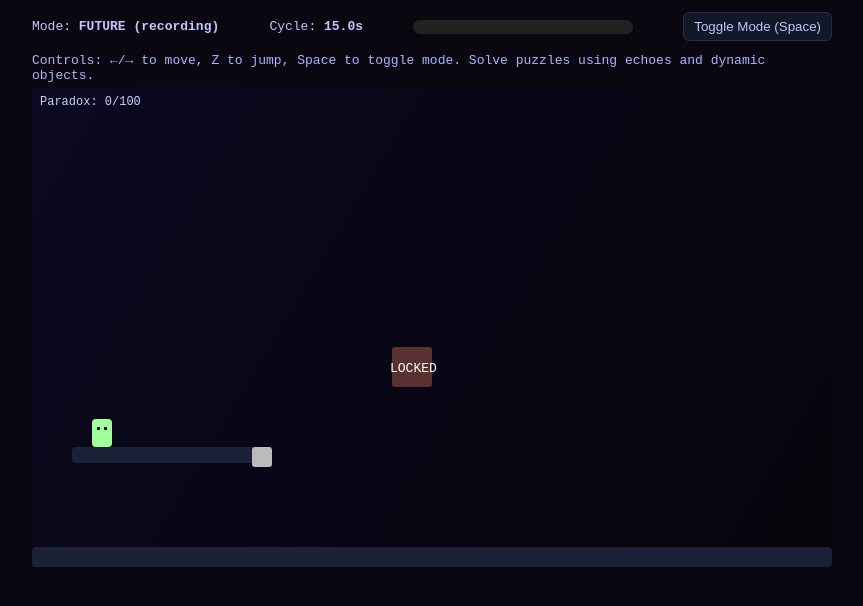
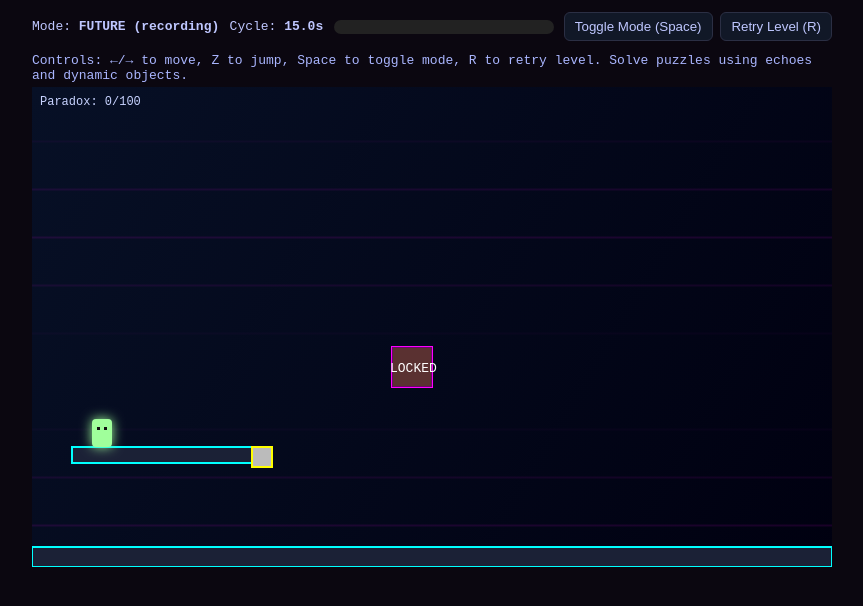
Before and after one commit to AI-Coder-guy/timeshift-fractured-realms, a plain HTML site: page index.html in a window 1280 px wide. Shown: the whole page, without its empty margins (208-1071 px from the left). Drawn offline with Linux system fonts and the light colour scheme.

Commit message:
Update index.html

```diff
--- a/index.html
+++ b/index.html
@@ -3,10 +3,10 @@
 <head>
 <meta charset="UTF-8">
 <meta name="viewport" content="width=device-width,initial-scale=1.0">
-<title>TimeShift: Fractured Realms — 10-Level Full</title>
+<title>TimeShift: Fractured Realms</title>
 <style>
 html,body{margin:0;padding:0;height:100%;background:#0b0710;color:#fff;font-family:monospace;}
-canvas{display:block;margin:0 auto;background:linear-gradient(#071026,#000);}
+canvas{display:block;margin:0 auto;background:#0b0710;}
 #ui{width:800px;margin:12px auto;display:flex;justify-content:space-between;align-items:center;}
 .meter{width:220px;height:14px;background:#222;border-radius:7px;overflow:hidden;}
 .meter>i{display:block;height:100%;background:linear-gradient(90deg,#ff6b6b,#ffb86b);width:0%;}
@@ -21,25 +21,50 @@ button:active{transform:translateY(1px)}
   <div class="label">Mode: <strong id="modeLabel">FUTURE (recording)</strong></div>
   <div class="label">Cycle: <strong id="timerLabel">20.0s</strong></div>
   <div class="meter" title="Paradox meter"><i id="paradoxFill"></i></div>
-  <div><button id="toggleBtn">Toggle Mode (Space)</button></div>
+  <div>
+    <button id="toggleBtn">Toggle Mode (Space)</button>
+    <button id="retryBtn">Retry Level (R)</button>
+  </div>
 </div>
-<div id="hint">Controls: ←/→ to move, Z to jump, Space to toggle mode. Solve puzzles using echoes and dynamic objects.</div>
+<div id="hint">
+Controls: ←/→ to move, Z to jump, Space to toggle mode, R to retry level. Solve puzzles using echoes and dynamic objects.
+</div>
 <canvas id="game" width="800" height="480"></canvas>
 <script>
 (() => {
-// --- Setup ---
 const canvas=document.getElementById('game'),ctx=canvas.getContext('2d');
 const W=canvas.width,H=canvas.height;
 const gravity=0.9,CYCLE_SECONDS=20;
 let cycleTimer=CYCLE_SECONDS,mode='FUTURE';
+let glitchFrames=0,bgOffset=0;
 const modeLabel=document.getElementById('modeLabel');
 const timerLabel=document.getElementById('timerLabel');
 const paradoxFill=document.getElementById('paradoxFill');
 const toggleBtn=document.getElementById('toggleBtn');
+const retryBtn=document.getElementById('retryBtn');
+
 const keys={};
-document.addEventListener('keydown',e=>{keys[e.key.toLowerCase()]=true;if(e.code==='Space'){e.preventDefault();toggleMode();}});
-document.addEventListener('keyup',e=>{keys[e.key.toLowerCase()]=false;});
-toggleBtn.addEventListener('click',toggleMode);
+document.addEventListener('keydown', e=>{
+  keys[e.key.toLowerCase()] = true;
+  if(e.code==='Space'){e.preventDefault(); toggleMode();}
+  if(e.key.toLowerCase()==='r'){resetLevel();}
+});
+document.addEventListener('keyup', e=>{keys[e.key.toLowerCase()] = false;});
+toggleBtn.addEventListener('click',()=>{toggleMode();});
+retryBtn.addEventListener('click',()=>{resetLevel();});
+
+// --- Particle system ---
+let particles=[];
+function spawnParticles(x,y,color,count=8){
+  for(let i=0;i<count;i++){
+    particles.push({x,y,vx:(Math.random()-0.5)*4,vy:(Math.random()-1.5)*4,life:30+Math.random()*20,color});
+  }
+}
+function updateParticles(){
+  for(let i=particles.length-1;i>=0;i--){
+    const p=particles[i];p.x+=p.vx;p.y+=p.vy;p.vy+=0.1;p.life--;if(p.life<=0)particles.splice(i,1);}
+}
+function drawParticles(){for(const p of particles){ctx.fillStyle=p.color;ctx.globalAlpha=p.life/50;ctx.fillRect(p.x,p.y,2,2);}ctx.globalAlpha=1;}
 
 // --- Player / Echo ---
 function makeActor(x,y,color){return{x:x,y:y,w:20,h:28,vx:0,vy:0,onGround:false,color:color||'#80e7ff',inputs:{}};}
@@ -73,7 +98,7 @@ const levels=[
 {platforms:[{x:0,y:H-20,w:W,h:20},{x:40,y:360,w:200,h:16}],door:{x:360,y:260,w:40,h:40,closed:true},lever:{x:220,y:360,w:20,h:20,pressed:false},dynamicObjects:[]},
 {platforms:[{x:0,y:H-20,w:W,h:20},{x:40,y:360,w:200,h:16},{x:260,y:300,w:200,h:16}],door:{x:720,y:320,w:40,h:40,closed:true},lever:{x:260,y:280,w:20,h:20,pressed:false},dynamicObjects:[]},
 {platforms:[{x:0,y:H-20,w:W,h:20},{x:40,y:360,w:200,h:16}],door:{x:720,y:320,w:40,h:40,closed:true},lever:{x:260,y:280,w:20,h:20,pressed:false},dynamicObjects:[{type:'laser',x:400,y:300,w:300,h:5,active:true}]},
-{platforms:[{x:0,y:H-20,w:W,h:20},{x:380,y:330,w:100,h:10}],door:{x:720,y:300,w:40,h:40,closed:true},lever:{x:380,y:300,w:20,h:20,pressed:false},dynamicObjects:[{type:'moving',x:380,y:330,w:100,h:10,dir:1,speed:2,startX:380,endX:600}]},
+{platforms:[{x:0,y:H-20,w:W,h:20},{x:380,y:330,w:100,h:10}],door:{x:720,y:300,w:40,h:40,closed:true},lever:{x:380,y:330,w:20,h:20,pressed:false},dynamicObjects:[{type:'moving',x:380,y:330,w:100,h:10,dir:1,speed:2,startX:380,endX:600}]},
 {platforms:[{x:0,y:H-20,w:W,h:20},{x:220,y:320,w:100,h:16},{x:360,y:280,w:80,h:16}],door:{x:650,y:300,w:40,h:40,closed:true},lever:{x:220,y:320,w:20,h:20,pressed:false},lever2:{x:360,y:280,w:20,h:20,pressed:false},dynamicObjects:[]},
 {platforms:[{x:0,y:H-20,w:W,h:20},{x:380,y:280,w:80,h:16}],door:{x:720,y:320,w:40,h:40,closed:true},lever:{x:380,y:280,w:20,h:20,pressed:false},dynamicObjects:[{type:'falling',x:380,y:260,w:80,h:10,dy:0,active:false}]},
 {platforms:[{x:0,y:H-20,w:W,h:20}],door:{x:720,y:320,w:40,h:40,closed:true},lever:{x:380,y:280,w:20,h:20,pressed:false},dynamicObjects:[]},
@@ -84,10 +109,10 @@ const levels=[
 
 let currentLevel=0,platforms=levels[currentLevel].platforms,door=levels[currentLevel].door,lever=levels[currentLevel].lever,lever2=levels[currentLevel].lever2||null,dynamicObjects=levels[currentLevel].dynamicObjects||[];
 
-// --- Game Functions ---
-function fracture(){if(currentRecording.length>5){const e={frames:currentRecording.slice(),color:'#7eaef0',actor:makeActor(currentRecording[0].x,currentRecording[0].y,'#7eaef0'),playing:true,frameIndex:0};echoes.push(e);}currentRecording=[];mode='PAST';cycleTimer=CYCLE_SECONDS;if(echoes.length>4)echoes.shift();}
+// --- Functions ---
+function fracture(){if(currentRecording.length>5){const e={frames:currentRecording.slice(),color:'#7eaef0',actor:makeActor(currentRecording[0].x,currentRecording[0].y,'#7eaef0'),playing:true,frameIndex:0};echoes.push(e);}currentRecording=[];mode='PAST';cycleTimer=CYCLE_SECONDS;if(echoes.length>4)echoes.shift();glitchFrames=6;spawnParticles(player.x+player.w/2,player.y+player.h/2,'#7fffd4',15);}
 function toggleMode(){if(mode==='FUTURE'){fracture();}else{mode='FUTURE';cycleTimer=CYCLE_SECONDS;player.x=60;player.y=320;player.vx=0;player.vy=0;}}
-function resetLevel(){echoes=[];currentRecording=[];paradox=0;door.closed=true;lever.pressed=false;if(lever2)lever2.pressed=false;player.x=60;player.y=320;player.vx=0;player.vy=0;mode='FUTURE';}
+function resetLevel(){echoes=[];currentRecording=[];paradox=0;door.closed=true;lever.pressed=false;if(lever2)lever2.pressed=false;player.x=60;player.y=320;player.vx=0;player.vy=0;mode='FUTURE';cycleTimer=CYCLE_SECONDS;}
 function nextLevel(){currentLevel++;if(currentLevel>=levels.length){alert('All levels complete! Restarting.');currentLevel=0;}
 platforms=levels[currentLevel].platforms;door=levels[currentLevel].door;lever=levels[currentLevel].lever;lever2=levels[currentLevel].lever2||null;dynamicObjects=levels[currentLevel].dynamicObjects||[];resetLevel();}
 function checkWin(){if(!door.closed&&player.x>door.x+door.w&&player.y+player.h>door.y){alert(`Level ${currentLevel+1} complete!`);nextLevel();}}
@@ -101,27 +126,39 @@ function loop(){
   for(const e of echoes){if(rectsOverlap(e.actor,lever))lever.pressed=true;if(lever2&&rectsOverlap(e.actor,lever2))lever2.pressed=true;}
   for(const o of dynamicObjects){if(o.type==='laser')o.active=!lever.pressed;if(o.type==='moving'){if(lever.pressed)o.x+=o.speed*o.dir;if(o.x<o.startX||o.x>o.endX)o.dir*=-1;}if(o.type==='lift'){if(lever.pressed)o.y-=1;if(o.y<o.endY)o.y=o.endY;}if(o.type==='falling'){if(lever.pressed)o.active=true;if(o.active)o.y+=2;if(o.y>H-20)o.y=H-20;}}
   door.closed=lever2?!(lever.pressed&&lever2.pressed):!lever.pressed;
-  for(const e of echoes){if(!e.playing)continue;if(rectsOverlap(player,e.actor))paradox+=1;}paradox=Math.max(0,paradox-0.5);if(paradox>=PARADOX_MAX)resetLevel();
+  for(const e of echoes){if(!e.playing)continue;if(rectsOverlap(player,e.actor)){paradox+=1;spawnParticles(player.x+player.w/2,player.y+player.h/2,'#ff6bff',8);}}
+  paradox=Math.max(0,paradox-0.5);if(paradox>=PARADOX_MAX)resetLevel();
   cycleTimer-=1/60;if(cycleTimer<=0)fracture();
   modeLabel.textContent=mode==='FUTURE'?'FUTURE (recording)':'PAST (playing)';timerLabel.textContent=`${cycleTimer.toFixed(1)}s`;paradoxFill.style.width=Math.min(100,(paradox/PARADOX_MAX)*100+'%');
+  updateParticles();
   render();checkWin();requestAnimationFrame(loop);
 }
 
 // --- Render ---
+function renderBackground(){
+  const grad=ctx.createLinearGradient(0,0,W,H);
+  grad.addColorStop(0,'#071026');grad.addColorStop(1,'#000010');ctx.fillStyle=grad;ctx.fillRect(0,0,W,H);
+  for(let i=0;i<10;i++){ctx.fillStyle=`rgba(255,0,255,${0.05+Math.sin(bgOffset+i)*0.05})`;ctx.fillRect(0,i*48+bgOffset%48,W,2);}
+  bgOffset+=0.5;
+}
+
 function render(){
-  ctx.clearRect(0,0,W,H);
-  const g=ctx.createLinearGradient(0,0,W,H);g.addColorStop(0,'#0b0820');g.addColorStop(1,'#06040a');ctx.fillStyle=g;ctx.fillRect(0,0,W,H);
-  ctx.fillStyle='#1b2136';for(const p of platforms)roundRect(ctx,p.x,p.y,p.w,p.h,4,true,false);
-  for(const o of dynamicObjects){if(o.type==='laser'&&o.active){ctx.fillStyle='red';ctx.fillRect(o.x,o.y,o.w,o.h);}else if(o.type==='moving'||o.type==='lift'||o.type==='bridge'||o.type==='falling'){ctx.fillStyle='#ffd86b';roundRect(ctx,o.x,o.y,o.w,o.h,3,true,false);}}
-  ctx.fillStyle=door.closed?'#d46b6b':'#6bd46b';roundRect(ctx,door.x,door.y,door.w,door.h,3,true,false);
-  ctx.fillStyle=lever.pressed?'#ffd86b':'#bbbbbb';roundRect(ctx,lever.x,lever.y,lever.w,lever.h,3,true,false);
-  if(lever2)ctx.fillStyle=lever2.pressed?'#ffd86b':'#bbbbbb',roundRect(ctx,lever2.x,lever2.y,lever2.w,lever2.h,3,true,false);
+  if(glitchFrames>0){ctx.save();ctx.translate(Math.random()*6-3, Math.random()*6-3);glitchFrames--;}
+  renderBackground();
+  ctx.fillStyle='#1b2136';for(const p of platforms){roundRect(ctx,p.x,p.y,p.w,p.h,4,true,false);ctx.strokeStyle='#00ffff';ctx.lineWidth=2;ctx.strokeRect(p.x,p.y,p.w,p.h);}
+  for(const o of dynamicObjects){if(o.type==='laser'&&o.active){ctx.fillStyle='red';ctx.fillRect(o.x,o.y,o.w,o.h);}else if(o.type==='moving'||o.type==='lift'||o.type==='bridge'||o.type==='falling'){ctx.fillStyle='#ffd86b';roundRect(ctx,o.x,o.y,o.w,o.h,3,true,false);ctx.strokeStyle='#ffff33';ctx.lineWidth=2;ctx.strokeRect(o.x,o.y,o.w,o.h);}}
+  ctx.fillStyle=door.closed?'#d46b6b':'#6bd46b';roundRect(ctx,door.x,door.y,door.w,door.h,3,true,false);ctx.strokeStyle='#ff00ff';ctx.lineWidth=2;ctx.strokeRect(door.x,door.y,door.w,door.h);
+  ctx.fillStyle=lever.pressed?'#ffd86b':'#bbbbbb';roundRect(ctx,lever.x,lever.y,lever.w,lever.h,3,true,false);ctx.strokeStyle='#ffff00';ctx.lineWidth=2;ctx.strokeRect(lever.x,lever.y,lever.w,lever.h);
+  if(lever2)ctx.fillStyle=lever2.pressed?'#ffd86b':'#bbbbbb',roundRect(ctx,lever2.x,lever2.y,lever2.w,lever2.h,3,true,false),ctx.strokeStyle='#ffff00',ctx.lineWidth=2,ctx.strokeRect(lever2.x,lever2.y,lever2.w,lever2.h);
   for(const e of echoes){if(!e.playing)continue;ctx.globalAlpha=0.65;drawActor(e.actor,e.color);ctx.globalAlpha=1.0;}
   drawActor(player,player.color);
+  drawParticles();
   if(door.closed){ctx.fillStyle='rgba(10,10,10,0.6)';ctx.fillRect(door.x,door.y,door.w,door.h);ctx.fillStyle='#fff';ctx.font='13px monospace';ctx.fillText('LOCKED',door.x-2,door.y+door.h/2+5);}
   ctx.fillStyle='#c8d3ff';ctx.font='12px monospace';ctx.fillText(`Paradox: ${Math.round(paradox)}/${PARADOX_MAX}`,8,18);
+  if(glitchFrames>0)ctx.restore();
 }
-function drawActor(a,color){ctx.fillStyle=color||'#8df';roundRect(ctx,Math.round(a.x),Math.round(a.y),a.w,a.h,4,true,false);ctx.fillStyle='#111';ctx.fillRect(a.x+5,a.y+8,3,3);ctx.fillRect(a.x+12,a.y+8,3,3);}
+
+function drawActor(a,color){ctx.save();ctx.shadowBlur=12;ctx.shadowColor=color||'#8df';ctx.fillStyle=color||'#8df';roundRect(ctx,Math.round(a.x),Math.round(a.y),a.w,a.h,4,true,false);ctx.shadowBlur=0;ctx.fillStyle='#111';ctx.fillRect(a.x+5,a.y+8,3,3);ctx.fillRect(a.x+12,a.y+8,3,3);ctx.restore();}
 function roundRect(ctx,x,y,w,h,r,fill,stroke){if(r===undefined)r=6;ctx.beginPath();ctx.moveTo(x+r,y);ctx.arcTo(x+w,y,x+w,y+h,r);ctx.arcTo(x+w,y+h,x,y+h,r);ctx.arcTo(x,y+h,x,y,r);ctx.arcTo(x,y,x+w,y,r);ctx.closePath();if(fill)ctx.fill();if(stroke)ctx.stroke();}
 requestAnimationFrame(loop);
 })();
```
